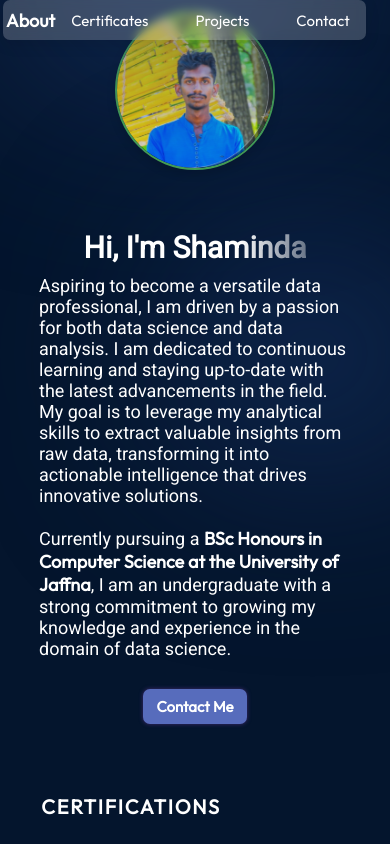
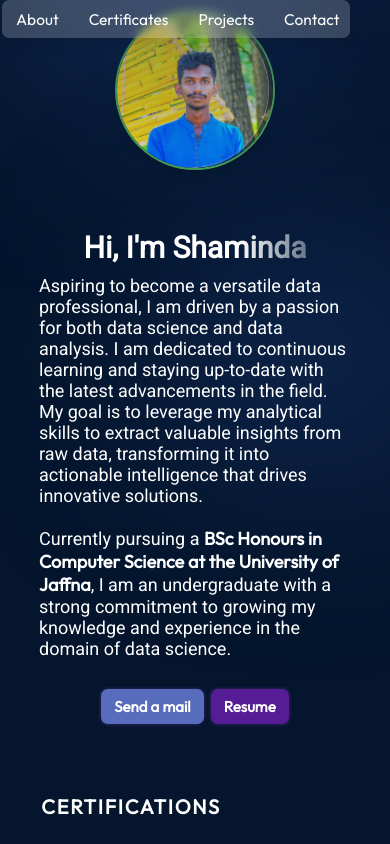
Before and after one commit to ShamindaKanchana/Portfolio, a React (Vite) app in the folder vite-project/: page / in a window 390 px wide. Shown: the top 844 px of the page. Built offline with nearby package versions, Linux system fonts and the light colour scheme.

Commit message:
Modifies each of contents

```diff
--- a/vite-project/src/components/About/About.jsx
+++ b/vite-project/src/components/About/About.jsx
@@ -13,15 +13,22 @@ export const About = () => {
 
         Currently pursuing a <b>BSc Honours in Computer Science at the University of Jaffna</b>, I am an undergraduate with a strong commitment to growing my knowledge and experience in the domain of data science.
         </p>
-        <a href="mailto:msk60310910@gmail.com" className={styles.contactBtn}>
-          Contact Me
-        </a>
+        <div className={styles.buttonContainer}>
+          <a href="mailto:msk60310910@gmail.com" className={styles.contactBtn}>
+            Send a mail
+          </a>
+
+          {/* Resume Button */}
+          <a  href="https://drive.google.com/file/d/16liNHZZbDiJqBQH2QDMwS4gYpTS86KFY/view?usp=drive_link" className={styles.resumeBtn}>
+            Resume
+          </a>
+        </div>
         <br /><br /><br />
       </div>
       <img
         src={getImageUrl("about/profile.png")}
         alt="About image of me"
-        className={styles.heroImg}
+        className={styles.aboutImg}
       />
       <div className={styles.topBlur} />
       <div className={styles.bottomBlur} />
--- a/vite-project/src/components/About/About.module.css
+++ b/vite-project/src/components/About/About.module.css
@@ -55,12 +55,40 @@
     font-weight: 600;
     padding: 8px 13px;
     box-shadow: 0 0 4px 0 rgba(96, 55, 150, 0.644);
-    transition: box-shadow 0.3s ease; /* Smooth transition effect */
+    transition: transform 0.3s ease, filter 0.3s ease; /* Smooth transition effect */
+
+  }
+  /* Resume Button (Red color) */
+   .resumeBtn {
+    text-decoration: none;
+    background-color: rgb(85, 28, 150); /* blue background for Resume button */
+    color: var(--color-text);
+    border-radius: 7px;
+    font-size: 15px;
+    font-weight: 600;
+    padding: 8px 13px;
+    box-shadow: 0 0 4px 0 rgba(96, 55, 150, 0.644);
+    transition: transform 0.3s ease, filter 0.3s ease;
 
   }
 
+  .contactBtn:hover {
+    transform: scale(1.02); /* Slight zoom on hover */
+  }
+  .resumeBtn:hover {
+    transform: scale(1.02); /* Slight zoom on hover */
+  }
 
-  .heroImg {
+
+
+  /* Add spacing between the buttons */
+  .buttonContainer {
+     display: flex;
+     gap: 7px; /* Adjust the gap between the buttons */
+  }
+
+
+  .aboutImg {
     width: 160px; /* Adjust as needed */
     height: 160px; /* Same as width to maintain the circular shape */
     border-radius: 50%; /* Makes it a perfect circle */
@@ -76,7 +104,7 @@
     transition: transform 0.3s ease;
   }
 
-  .heroImg:hover {
+  .aboutImg:hover {
     transform: scale(1.05); /* Slight zoom on hover */
   }
 
@@ -186,12 +214,37 @@
     font-weight: 600;
     padding: 17px 26px;
     box-shadow: 0 0 4px 0 rgba(96, 55, 150, 0.644);
-    transition: box-shadow 0.3s ease; /* Smooth transition effect */
+    transition: transform 0.3s ease, filter 0.3s ease;  /* Smooth transition effect */
 
   }
 
+  .resumeBtn {
+    text-decoration: none;
+    background-color: rgb(85, 28, 150);
+    color: var(--color-text);
+    border-radius: 100px;
+    font-size: 30px;
+    font-weight: 600;
+    padding: 17px 26px;
+    box-shadow: 0 0 4px 0 rgba(96, 55, 150, 0.644);
+    transition: transform 0.3s ease, filter 0.3s ease;  /* Smooth transition effect */
 
-  .heroImg {
+  }
+
+  .contactBtn:hover {
+    transform: scale(1.1); /* Slight zoom on hover */
+  }
+  .resumeBtn:hover {
+    transform: scale(1.1); /* Slight zoom on hover */
+  }
+
+  .buttonContainer {
+    display: flex;
+    gap: 28px; /* Adjust the gap between the buttons */
+ }
+
+
+  .aboutImg {
     width: 250px; /* Adjust as needed */
     height: 250px; /* Same as width to maintain the circular shape */
     border-radius: 50%; /* Makes it a perfect circle */
@@ -207,7 +260,7 @@
     transition: transform 0.3s ease;
   }
 
-  .heroImg:hover {
+  .aboutImg:hover {
     transform: scale(1.05); /* Slight zoom on hover */
   }
 
@@ -311,12 +364,34 @@
     font-weight: 600;
     padding: 17px 26px;
     box-shadow: 0 0 4px 0 rgba(96, 55, 150, 0.644);
-    transition: box-shadow 0.3s ease; /* Smooth transition effect */
+    transition: transform 0.3s ease, filter 0.3s ease; /* Smooth transition effect */
 
   }
 
+  .resumeBtn {
+    text-decoration: none;
+    background-color: rgb(85, 28, 150);
+    color: var(--color-text);
+    border-radius: 100px;
+    font-size: 30px;
+    font-weight: 600;
+    padding: 17px 26px;
+    box-shadow: 0 0 4px 0 rgba(96, 55, 150, 0.644);
+    transition: transform 0.3s ease, filter 0.3s ease;   /* Smooth transition effect */
 
-  .heroImg {
+  }
+
+  .contactBtn:hover {
+    transform: scale(1.2); /* Slight zoom on hover */
+  }
+  .resumeBtn:hover {
+    transform: scale(1.2); /* Slight zoom on hover */
+  }
+  .buttonContainer {
+    display: flex;
+    gap: 35px; /* Adjust the gap between the buttons */
+ }
+  .aboutImg {
     width: 550px; /* Adjust as needed */
     height: 550px; /* Same as width to maintain the circular shape */
     border-radius: 50%; /* Makes it a perfect circle */
@@ -332,7 +407,7 @@
     transition: transform 0.3s ease;
   }
 
-  .heroImg:hover {
+  .aboutImg:hover {
     transform: scale(1.05); /* Slight zoom on hover */
   }
 
--- a/vite-project/src/components/Contact/Contact.jsx
+++ b/vite-project/src/components/Contact/Contact.jsx
@@ -11,10 +11,7 @@ export const Contact = () => {
         <p>Feel free to reach out!</p>
       </div>
       <ul className={styles.links}>
-        <li className={styles.link}>
-          <img src={getImageUrl("contact/emailIcon.png")} alt="Email icon" />
-          <a href="msk60310910@gmail.com">msk60310910@gmail.com</a>
-        </li>
+
         <li className={styles.link}>
           <img
             src={getImageUrl("contact/linkedinIcon.png")}
--- a/vite-project/src/components/Navbar/Navbar.jsx
+++ b/vite-project/src/components/Navbar/Navbar.jsx
@@ -1,16 +1,41 @@
-import React, { useState } from "react";
-
+import React, { useState, useEffect } from "react";
 import styles from "./Navbar.module.css";
 import { getImageUrl } from "../../utils";
 
 export const Navbar = () => {
   const [menuOpen, setMenuOpen] = useState(false);
 
+  // Add useEffect to update state when window scrolls
+  useEffect(() => {
+    const handleScroll = () => {
+      setMenuOpen(false); // Close menu when user scrolls manually
+    };
+
+    window.addEventListener("scroll", handleScroll);
+
+    return () => {
+      window.removeEventListener("scroll", handleScroll);
+    };
+  }, []);
+
+  // Smooth scroll function
+  const handleScrollToSection = (e, targetId) => {
+    e.preventDefault();
+    const targetElement = document.getElementById(targetId);
+
+    if (targetElement) {
+      targetElement.scrollIntoView({
+        behavior: "smooth",
+        block: "start",
+      });
+    }
+
+    // Close menu after clicking a link
+    setMenuOpen(false);
+  };
+
   return (
     <nav className={styles.navbar}>
-      <a className={styles.title} href="/">
-       About
-      </a>
       <div className={styles.menu}>
         <img
           className={styles.menuBtn}
@@ -23,18 +48,27 @@ export const Navbar = () => {
           onClick={() => setMenuOpen(!menuOpen)}
         />
         <ul
-          className={`${styles.menuItems} ${menuOpen && styles.menuOpen}`}
-          onClick={() => setMenuOpen(false)}
+          className={`${styles.menuItems} ${menuOpen ? styles.menuOpen : ""}`}
         >
           <li>
-            <a href="#certificate">Certificates</a>
-          </li>
-
-          <li>
-            <a href="#projects">Projects</a>
+            <a href="#about" onClick={(e) => handleScrollToSection(e, "about")}>
+              About
+            </a>
           </li>
           <li>
-            <a href="#contact">Contact</a>
+            <a href="#certificate" onClick={(e) => handleScrollToSection(e, "certificate")}>
+              Certificates
+            </a>
+          </li>
+          <li>
+            <a href="#projects" onClick={(e) => handleScrollToSection(e, "projects")}>
+              Projects
+            </a>
+          </li>
+          <li>
+            <a href="#contact" onClick={(e) => handleScrollToSection(e, "contact")}>
+              Contact
+            </a>
           </li>
         </ul>
       </div>
--- a/vite-project/src/components/Navbar/Navbar.module.css
+++ b/vite-project/src/components/Navbar/Navbar.module.css
@@ -13,7 +13,7 @@
     padding-block: 3px;
     padding-left: 3px;
     z-index: 2;
-    margin: 0 0.8%;
+    margin: 0 0.6%;
     background: rgba(255, 255, 255, 0.2); /* Semi-transparent white background */
     backdrop-filter: blur(5px); /* Creates the frosted glass effect */
     border-radius: 7px; /* Rounded corners */
@@ -28,19 +28,14 @@
     display: flex;
     justify-content: space-between;
     align-items: center;
-    padding: 7px 16px; /* Add padding to make it look better */
+    padding: 6px 11px; /* Add padding to make it look better */
   }
 
-  .title {
-    font-size: 18px;
-    font-weight: 600;
-    text-decoration: none;
-    color: var(--color-text);
-  }
+
 
   /* Normal state for menu items */
   .menuItems a {
-    font-size: 15px;
+    font-size: 15.5px;
     color: var(--color-text);
     text-decoration: none;
     transition: color 0.3s ease, transform 0.3s ease, opacity 0.3s ease, box-shadow 0.3s ease;
@@ -91,7 +86,7 @@
 
   .menuItems {
     display: flex;
-    gap: 47px;
+    gap: 30px;
     list-style: none;
   }
 
```
